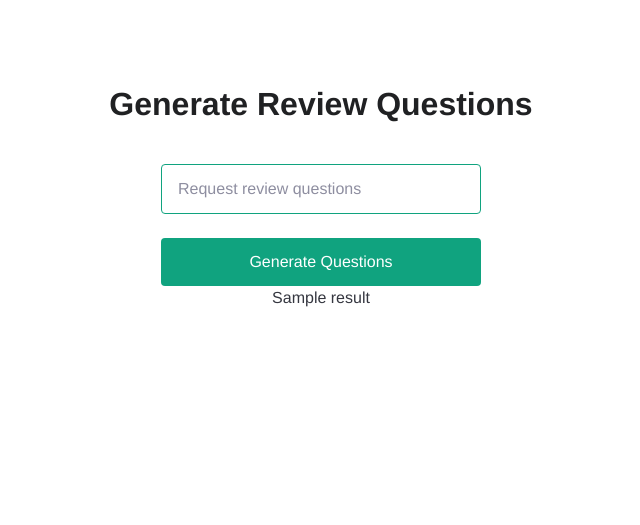
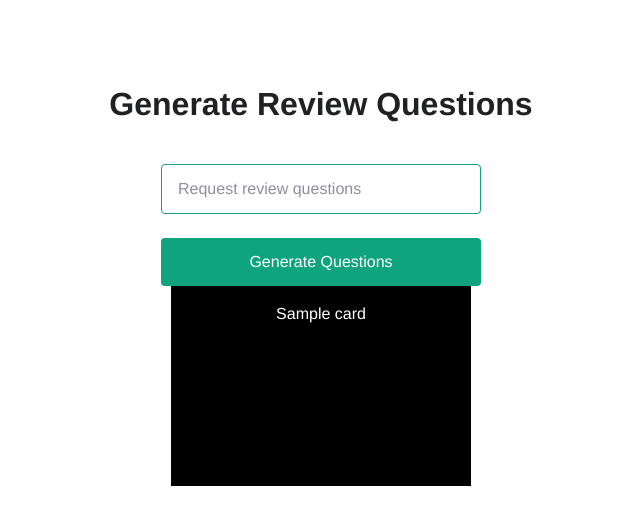
Before and after one commit to PhysicsUofRAUI/openai-quizer, a Flask app: template templates/index.html in a window 1280 px wide. Shown: the top 525 px of the page, without its empty margins (319-959 px from the left). Run offline with Flask 2, Linux system fonts and the light colour scheme; the template is opened without the code that fills it: most values are stand-ins (such as "Sample title", 1, 10 or a date in 2020); some web fonts are replaced.

Commit message:
switched to having the API return JSON instead of HTML

```diff
--- a/app.py
+++ b/app.py
@@ -2,6 +2,7 @@
 
 import openai
 from flask import Flask, redirect, render_template, request, url_for
+import json
 
 app = Flask(__name__)
 openai.api_key = os.getenv("OPENAI_API_KEY")
@@ -20,123 +21,57 @@
             frequency_penalty=0,
             presence_penalty=0
         )
-        return redirect(url_for("index", result=response.choices[0].text))
+        return redirect(url_for("index", cards=response.choices[0].text))
 
-    result = request.args.get("result")
-    return render_template("index.html", result=result)
+    cards = json.loads(request.args.get("cards"))
+    return render_template("index.html", cards=cards['flipCards'])
 
 
 def generate_prompt(prompt):
     return """Prompt: Create 10 review questions about the French revolution with answers and refences?
-Response:<div class="flip-card">
-  <div class="flip-card-inner">
-    <div class="flip-card-front">
-      <p>What was the main cause of the French Revolution?</p>
-    </div>
-    <div class="flip-card-back">
-      <p>The main cause of the French Revolution was social and economic inequality between the wealthy and the poor, combined with a financial crisis in the country.</p>
-      <p>Reference: "The French Revolution" by William Doyle.</p>
-    </div>
-  </div>
-</div>
-<div class="flip-card">
-  <div class="flip-card-inner">
-    <div class="flip-card-front">
-      <p>What was the main cause of the French Revolution?</p>
-    </div>
-    <div class="flip-card-back">
-      <p>The main cause of the French Revolution was social and economic inequality between the wealthy and the poor, combined with a financial crisis in the country.</p>
-      <p>Reference: "The French Revolution: A Very Short Introduction" by Gary Kates</p>
-    </div>
-  </div>
-</div>
-<div class="flip-card">
-  <div class="flip-card-inner">
-    <div class="flip-card-front">
-      <p>Who was the leader of the French Revolution?</p>
-    </div>
-    <div class="flip-card-back">
-      <p>Maximilien Robespierre was one of the most influential leaders of the French Revolution.</p>
-      <p>Reference: "Robespierre: A Revolutionary Life" by Lynn Hunt.</p>
-    </div>
-  </div>
-</div>
-<div class="flip-card">
-  <div class="flip-card-inner">
-    <div class="flip-card-front">
-      <p>What was the outcome of the French Revolution?</p>
-    </div>
-    <div class="flip-card-back">
-      <p>The outcome of the French Revolution was the establishment of the First French Republic, the execution of King Louis XVI, and the rise of Napoleon Bonaparte.</p>
-      <p>Reference: "A People's History of the French Revolution" by Stephane Courtois.</p>
-    </div>
-  </div>
-</div>
-<div class="flip-card">
-  <div class="flip-card-inner">
-    <div class="flip-card-front">
-      <p>What was the role of the Third Estate in the French Revolution?</p>
-    </div>
-    <div class="flip-card-back">
-      <p>The Third Estate, which represented the common people of France, played a key role in the French Revolution by demanding political and economic reforms and ultimately overthrowing the monarch</p>
-      <p>Reference: "The Third Estate in the French Revolution" by Lynn Hunt.</p>
-    </div>
-  </div>
-</div>
-<div class="flip-card">
-  <div class="flip-card-inner">
-    <div class="flip-card-front">
-      <p>What was the Reign of Terror in the French Revolution?</p>
-    </div>
-    <div class="flip-card-back">
-      <p>The Reign of Terror was a period of extreme violence during the French Revolution, characterized by mass executions of perceived enemies of the revolution.</p>
-      <p>Reference: "The French Revolution: A Very Short Introduction" by Gary Kates.</p>
-    </div>
-  </div>
-</div>
-<div class="flip-card">
-  <div class="flip-card-inner">
-    <div class="flip-card-front">
-      <p>What was the Declaration of the Rights of Man and Citizen?</p>
-    </div>
-    <div class="flip-card-back">
-      <p>The Declaration of the Rights of Man and Citizen was a document adopted during the French Revolution that proclaimed the fundamental rights of all citizens, including liberty, property, and equality before the law.</p>
-      <p>Reference: "The French Revolution and Human Rights: A Brief Documentary History" edited by Lynn Hunt.</p>
-    </div>
-  </div>
-</div>
-<div class="flip-card">
-  <div class="flip-card-inner">
-    <div class="flip-card-front">
-      <p>Who were the Girondins and the Jacobins?</p>
-    </div>
-    <div class="flip-card-back">
-      <p>The Girondins were a political group that emerged during the French Revolution and advocated for a constitutional monarchy, while the Jacobins were a more radical group that sought a democratic and secular republic.</p>
-      <p>Reference: "The Political Culture of the French Revolution" by Bryant T. Ragan Jr.</p>
-    </div>
-  </div>
-</div>
-<div class="flip-card">
-  <div class="flip-card-inner">
-    <div class="flip-card-front">
-      <p>What was the role of women in the French Revolution?</p>
-    </div>
-    <div class="flip-card-back">
-      <p>Women played a significant role in the French Revolution by participating in political demonstrations, forming their own political organizations, and pushing for women's rights.</p>
-      <p>Reference: "The Women's Revolution in France, 1789-1796" by Darline Gay Levy.</p>
-    </div>
-  </div>
-</div>
-<div class="flip-card">
-  <div class="flip-card-inner">
-    <div class="flip-card-front">
-      <p>What was the role of the Enlightenment in the French Revolution?</p>
-    </div>
-    <div class="flip-card-back">
-      <p>The Enlightenment, with its emphasis on reason, science, and individual rights, provided a philosophical foundation for the French Revolution and influenced its ideas and ideals.</p>
-      <p>Reference: "The French Revolution and the Enlightenment" edited by Daniel L. Schlafly Jr.</p>
-    </div>
-  </div>
-</div>
+Response:{{
+"flipCards": [
+{{
+"question": "What was the main cause of the French Revolution?",
+"answer": "The main cause was social and economic inequality between the wealthy and the poor, combined with a financial crisis in the country.",
+"reference": "The French Revolution by William Doyle"
+}},
+{{
+"question": "What was the main cause of the French Revolution?",
+"answer": "The main cause was social and economic inequality between the wealthy and the poor, combined with a financial crisis in the country.",
+"reference": "The French Revolution: A Very Short Introduction by Gary Kates"
+}},
+{{
+"question": "Who was the leader of the French Revolution?",
+"answer": "Maximilien Robespierre was one of the most influential leaders.",
+"reference": "Robespierre: A Revolutionary Life by Lynn Hunt"
+}},
+{{
+"question": "What was the outcome of the French Revolution?",
+"answer": "The outcome was the establishment of the First French Republic, the execution of King Louis XVI, and the rise of Napoleon Bonaparte.",
+"reference": "A People's History of the French Revolution by Stephane Courtois"
+}},
+{{
+"question": "What was the role of the Third Estate in the French Revolution?",
+"answer": "The Third Estate, representing common people, played a key role by demanding reforms and overthrowing the monarch.",
+"reference": "The Third Estate in the French Revolution by Lynn Hunt"
+}},
+{{
+"question": "What was the Reign of Terror in the French Revolution?",
+"answer": "The Reign of Terror was a period of extreme violence characterized by mass executions.",
+"reference": "The French Revolution: A Very Short Introduction by Gary Kates"
+}},
+{{
+"question": "What was the Declaration of the Rights of Man and Citizen?",
+"answer": "The Declaration proclaimed fundamental rights of all citizens including liberty, property, and equality before the law.",
+"reference": "The French Revolution and Human Rights: A Brief Documentary History edited by Lynn Hunt"
+}},
+{{
+"question": "Who were the Girondins and the Jacobins?",
+"answer": "The Girondins advocated for a constitutional monarchy, the Jacobins for a republic.",
+"reference": "N/A"
+}}
+]
+}}
 Prompt: {}
 Response: """.format(prompt)
--- a/templates/index.html
+++ b/templates/index.html
@@ -50,7 +50,19 @@
     <input type="text" name="prompt" placeholder="Request review questions" required />
     <input type="submit" value="Generate Questions" />
   </form>
-  {% if result %}
-  {{ result|safe }}
+  {% if cards %}
+    {% for card in cards %}
+    <div class="flip-card">
+      <div class="flip-card-inner">
+        <div class="flip-card-front">
+          <p>{{ card.question }}</p>
+        </div>
+        <div class="flip-card-back">
+          <p>{{ card.answer }}</p>
+          <p>Reference: {{ card.reference }}</p>
+        </div>
+      </div>
+    </div>
+    {% endfor %}
   {% endif %}
 </body>
```
